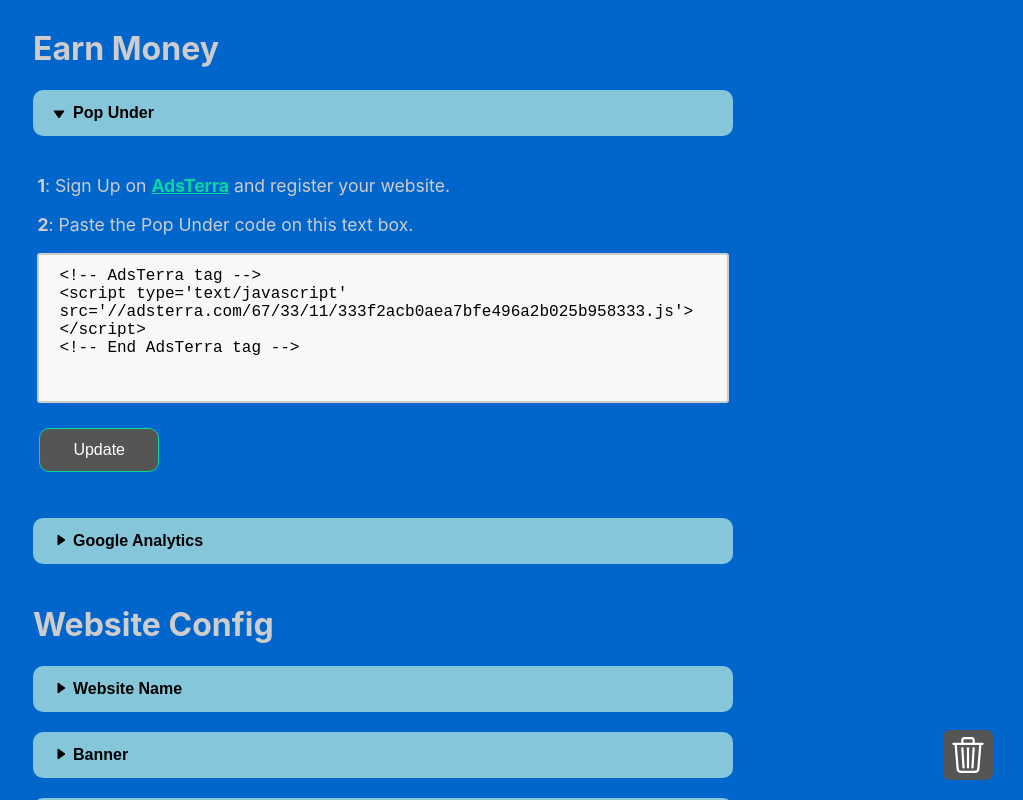
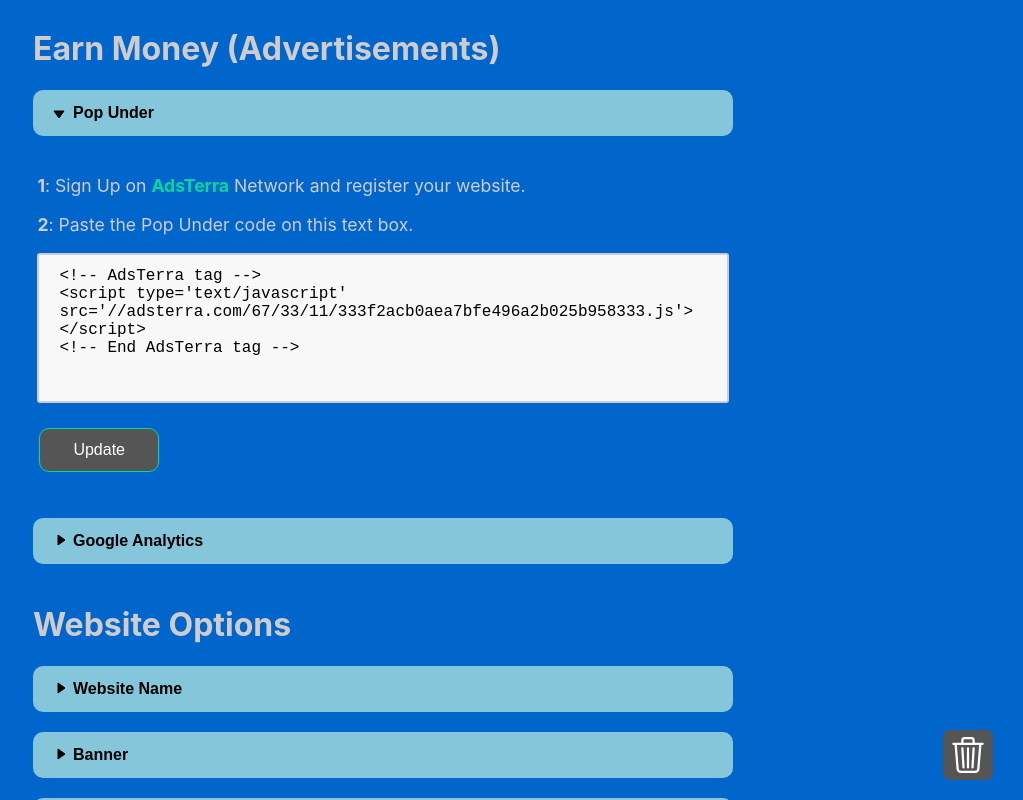
Before and after one commit to friendsinwar/Deco-Repacks-PHP, a PHP site: page /config.php in a window 1280 px wide, after a click on "Pop Under". Shown: the whole page, without its empty margins (257-1280 px from the left). Run offline with PHP 8.4, Linux system fonts and the light colour scheme; some libraries are stand-ins or nearby versions.

Commit message:
Add files via upload

```diff
--- a/config.php
+++ b/config.php
@@ -519,18 +519,22 @@
 a:link {
   color: #07d6a0;
   font-weight: bold;
+  text-decoration: none;
 }
 a:visited {
   color: #07d6a0;
   font-weight: bold;
+  text-decoration: none;
 }
 a:hover {
   color: #07d6a0;
   font-weight: bold;
+  text-decoration: none;
 }
 a:active {
   color: #07d6a0;
   font-weight: bold;
+  text-decoration: none;
 }
 
 .imgClass:hover {
@@ -620,14 +624,14 @@
 <div class='divList' id='divList'>
 
 <dl class="faq">
-  <h1>Earn Money</h1>
+  <h1>Earn Money (Advertisements)</h1>
 
   <dt>
     <button type="button" aria-expanded="false" aria-controls="body">Pop Under</button>
   </dt>
   <dd>
     <div id="body" class="desc">
-      <p><b>1</b>: Sign Up on <a href="https://publishers.adsterra.com/referral/nnT153GHHS" target="_blank">AdsTerra</a> and register your website.</p>
+      <p><b>1</b>: Sign Up on <a href="https://publishers.adsterra.com/referral/nnT153GHHS" target="_blank"><b>AdsTerra</b></a> Network and register your website.</p>
       <p><b>2</b>: Paste the Pop Under code on this text box.</p>
 
       <form action="" method="POST" enctype="multipart/form-data">
@@ -657,7 +661,7 @@
     </div>
   </dd>
 
-  <h1>Website Config</h1>
+  <h1>Website Options</h1>
 
   <dt>
     <button type="button" aria-expanded="false" aria-controls="name">Website Name</button>
@@ -788,7 +792,7 @@
   </dt>
   <dd>
     <div id="comments" class="desc">
-      <p>&nbsp;Access <a href="https://disqus.com" target="_blank">Disqus</a> to get get your comments code.</p>
+      <p>&nbsp;Sign Up on <a href="https://disqus.com" target="_blank">Disqus</a> to get get your comments code.</p>
 
       <form action="" method="POST" enctype="multipart/form-data">
       <textarea name="txtNewComments" rows="17" cols="50"><?php echo $SiteComments ?></textarea>
@@ -803,7 +807,7 @@
 <center>
 <p></p>
 
-<p>Version: <a href="https://github.com/friendsinwar/Games-Download-Torrents-Website" target="_blank"><b>1.0</b></a> &copy; Powered by <a href="http://steamcommunity.com/profiles/76561199187322883" target="_blank"><b>DECO</b></a></p>
+<p>Version: <a href="https://github.com/friendsinwar/Deco-Repacks-PHP" target="_blank"><b>1.0</b></a> &copy; Powered by <a href="http://steamcommunity.com/profiles/76561199187322883" target="_blank"><b>DECO</b></a></p>
 </center>
 </div>
 
--- a/random.php
+++ b/random.php
@@ -10,7 +10,7 @@
   $protocol = 'http://';
 }
 
-$strCurrentPath = $protocol . $_SERVER['HTTP_HOST'] . dirname($_SERVER['PHP_SELF']) . '/';
+$strCurrentPath = $protocol . $_SERVER['HTTP_HOST'] . dirname($_SERVER['PHP_SELF']);
 
 
 
```
